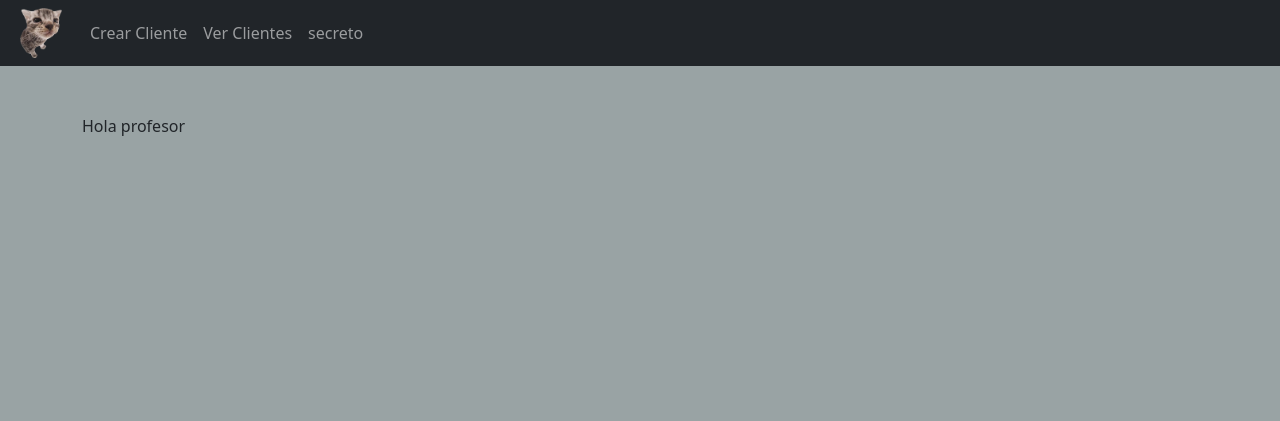
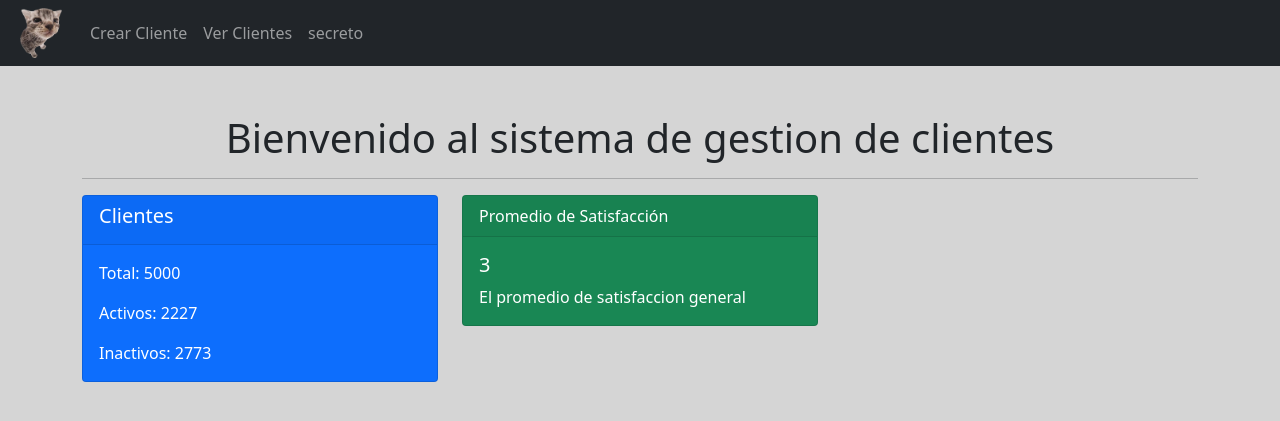
Before and after one commit to TheLouisXD/EVA_3, a Django app: page / in a window 1280 px wide. Shown: the top 421 px of the page. Run offline with Django 5.2, Linux system fonts and the light colour scheme; data comes from the database, SQL or seed files in the repository.

Commit message:
añadidas los ultimos toques

```diff
--- a/clientes/views.py
+++ b/clientes/views.py
@@ -3,6 +3,7 @@ from django_filters.rest_framework import DjangoFilterBackend
 from django.shortcuts import render, redirect
 from .models import Cliente
 from .serializer import ClienteSerializer
+from django.db.models import Avg
 
 # Create your views here.
 class ClienteViewSet(viewsets.ModelViewSet):
@@ -12,7 +13,13 @@ class ClienteViewSet(viewsets.ModelViewSet):
     filterset_fields = ['cliente_id', 'edad', 'genero', 'saldo', 'activo', 'nivel_de_satisfaccion']
 
 def index(request):
-    return render(request, 'index.html')
+    cliente = Cliente.objects.all()
+
+    total_activos = Cliente.objects.filter(activo='Si').count()
+    total_inactivos = Cliente.objects.filter(activo='No').count()
+    promedio_satisfaccion = int(Cliente.objects.aggregate(Avg('nivel_de_satisfaccion'))['nivel_de_satisfaccion__avg'])
+
+    return render(request, 'index.html', {'cliente': cliente, 'total_activos': total_activos, 'total_inactivos': total_inactivos, 'promedio_satisfaccion': promedio_satisfaccion})
 
 def cliente_list(request):
     clientes = Cliente.objects.all()
--- a/static/css/style.css
+++ b/static/css/style.css
@@ -1,3 +1,7 @@
 body {
-    background-color:  #99a3a4 ;
+    background-color:  #d5d5d5 ;
 }
+
+h1{
+    text-align: center;
+}
--- a/templates/index.html
+++ b/templates/index.html
@@ -16,7 +16,31 @@
 
     <!-- Contenido -->
     <div class="container mt-5">
-      Hola profesor
+        <h1>Bienvenido al sistema de gestion de clientes</h1>
+        <hr>
+        <div class="row">
+          {% comment %} Cartas de estadisticas {% endcomment %}
+          <div class="col-md-4">
+            <div class="card text-white bg-primary mb-3">
+              <div class="card-header"><h5 class="card-title">Clientes</h5></div>
+              <div class="card-body">
+                <p class="card-text">Total: {{ cliente.count }}</p>
+                <p class="card-text">Activos: {{ total_activos }}</p>
+                <p class="card-text">Inactivos: {{ total_inactivos }}</p>
+              </div>
+            </div>
+          </div>
+
+          <div class="col-md-4">
+            <div class="card text-white bg-success mb-3">
+                <div class="card-header">Promedio de Satisfacción</div>
+                <div class="card-body">
+                    <h5 class="card-title">{{ promedio_satisfaccion }}</h5>
+                    <p class="card-text">El promedio de satisfaccion general</p>
+                </div>
+            </div>
+          </div>
+
     </div>
 
     <!-- Bootstrap Bundle with Popper -->
```
